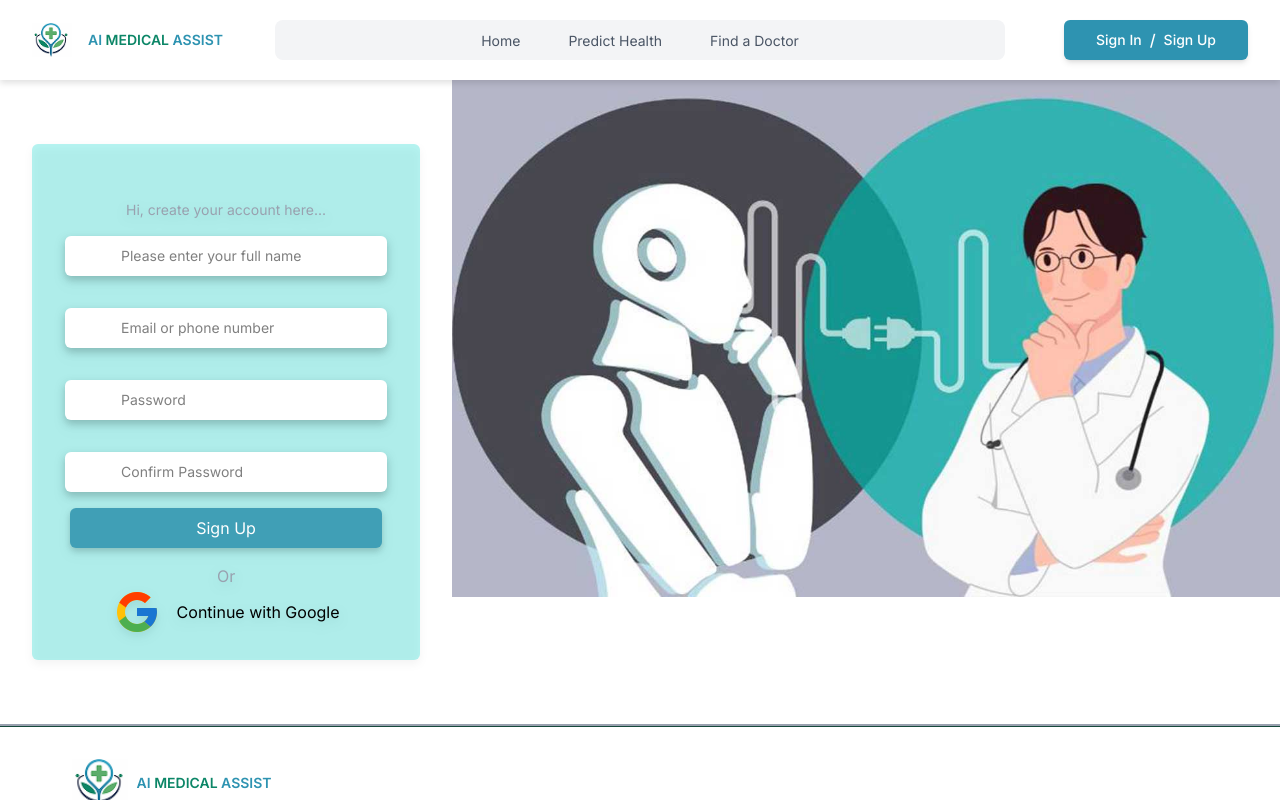
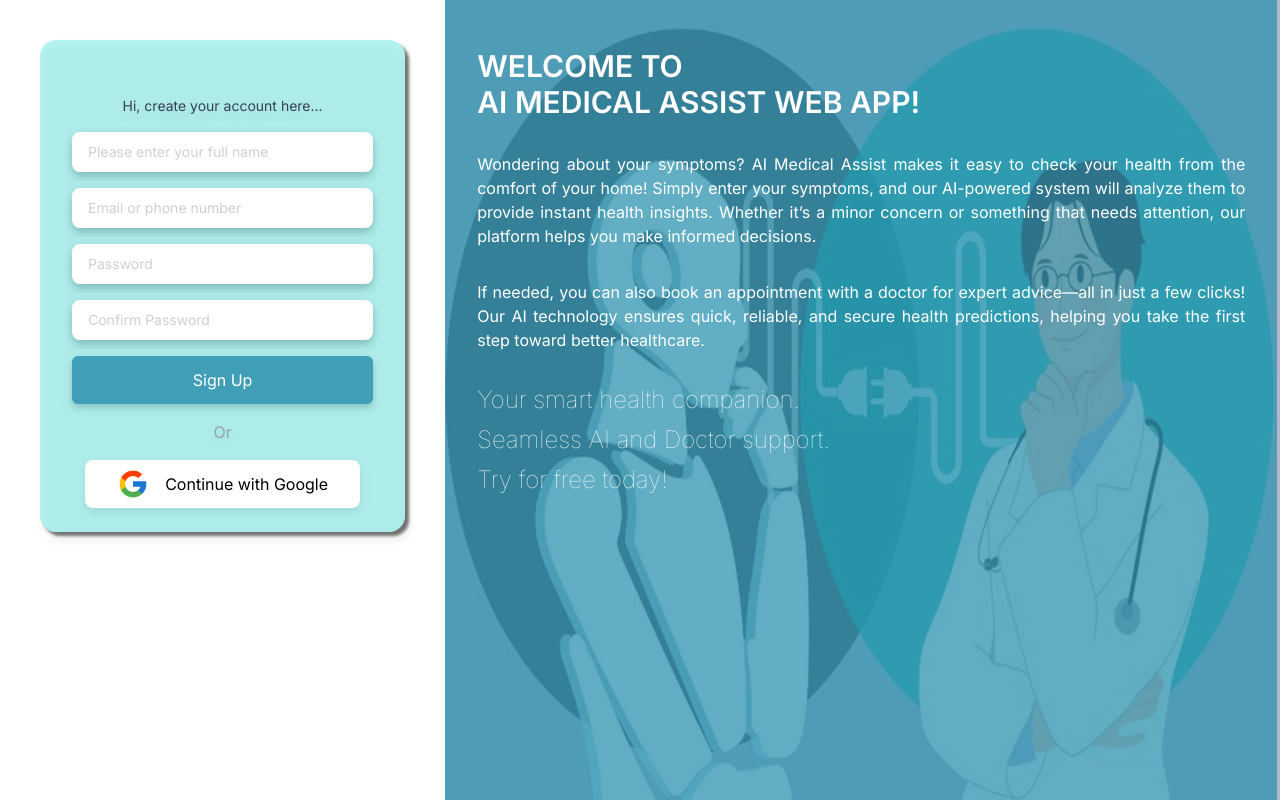
Before and after one commit to Gandhiprajwal/AI-Medical-Assist, a React (Vite) app in the folder frontend/: page /sign-up in a window 1280 px wide. Shown: the top 800 px of the page. Built offline with nearby package versions, Linux system fonts and the light colour scheme.

Commit message:
signup page frontend improved

```diff
--- a/frontend/src/App.jsx
+++ b/frontend/src/App.jsx
@@ -1,4 +1,4 @@
-import { BrowserRouter, Route, Routes } from "react-router-dom";
+import { BrowserRouter, Route, Routes, useLocation } from "react-router-dom";
 import "./App.css";
 import Home from "./pages/Home/Home";
 import { PredictHealth } from "./pages/PredictHealth/PredictHealth";
@@ -14,15 +14,28 @@ import ScrollToTop from "./components/ScrollToTop";
 
 function App() {
   return (
+    <BrowserRouter>
+      <MainApp />
+    </BrowserRouter>
+  );
+}
+
+function MainApp() {
+  const location = useLocation();
+
+  // List of routes where Navbar and Footer should not be displayed
+  const excludedRoutes = ["/sign-up"];
+
+  const isExcludedRoute = excludedRoutes.includes(location.pathname);
+
+  return (
     <>
-      <BrowserRouter>
-        <Navbar />
+      {!isExcludedRoute && <Navbar />}
       <ScrollToTop />
       <Routes>
         <Route path="/" element={<Home />} />
         <Route path="/predict-health" element={<PredictHealth />} />
         <Route path="/find-a-doctor" element={<Findadoctor />} />
-          <Route path="/feedback" element={<>Feedback</>} />
         <Route path="/sign-in" element={<>Sign In</>} />
         <Route path="/sign-up" element={<SignUp />} />
         <Route
@@ -42,8 +55,7 @@ function App() {
           element={<DengueFeverAnalyzer />}
         />
       </Routes>
-        <Footer />
-      </BrowserRouter>
+      {!isExcludedRoute && <Footer />}
     </>
   );
 }
--- a/frontend/src/pages/SignUp/SignUp.jsx
+++ b/frontend/src/pages/SignUp/SignUp.jsx
@@ -4,49 +4,61 @@ import { Link } from "react-router-dom";
 const SignUp = () => {
   return (
     <>
-      <div className="flex justify-center w-full">
+      <div className="flex w-full h-screen">
+        <div className="w-1/2 p-10 dark:bg-black ">
           <div
-          className="w-150   mx-8 my-16 rounded-md h-fit py-6 drop-shadow-lg"
-          style={{ backgroundColor: "rgba(14, 217, 208, 0.30)" }}
+            className="rounded-2xl h-fit py-6 drop-shadow-lg"
+            style={{ backgroundColor: "rgba(14, 217, 208, 0.30)", boxShadow: "4px 4px 3px rgba(10, 11, 11, 0.55)" }}
           >
-          <div className="flex flex-col justify-center items-center px-4 pt-8 pb-4 ">
-            <p className="text-gray-400 text-sm">
+            <div className="flex flex-col justify-center items-center pt-8 pb-4 px-8 gap-4">
+              <p className="text-gray-700 dark:text-white  text-sm">
                 Hi, create your account here...
               </p>
               <input
                 type="text"
                 placeholder="Please enter your full name"
-              className="my-4 px-14 py-2.5 rounded-md bg-white drop-shadow-lg text-sm"
+                className="w-full px-4 py-2.5 rounded-lg dark:text-white text-gray-400 bg-white dark:bg-black/40 drop-shadow-lg text-sm"
               />
               <input
                 type="text"
                 placeholder="Email or phone number"
-              className="my-4 px-14 py-2.5 rounded-md bg-white drop-shadow-lg text-sm"
+                className="w-full px-4 py-2.5 rounded-lg dark:text-white text-gray-400 bg-white dark:bg-black/40 drop-shadow-lg text-sm"
               />
               <input
                 type="text"
                 placeholder="Password"
-              className="my-4 px-14 py-2.5 rounded-md bg-white drop-shadow-lg text-sm"
+                className="w-full px-4 py-2.5 rounded-lg dark:text-white text-gray-400 bg-white dark:bg-black/40 drop-shadow-lg text-sm"
               />
               <input
                 type="text"
                 placeholder="Confirm Password"
-              className="my-4 px-14 py-2.5 rounded-md bg-white drop-shadow-lg text-sm"
+                className="w-full px-4 py-2.5 rounded-lg dark:text-white text-gray-400 bg-white dark:bg-black/40 drop-shadow-lg text-sm"
               />
-            <button className="cursor-pointer w-78 h-10 rounded-md bg-[#409FB6] text-white drop-shadow-md hover:scale-110">
+              <button className="cursor-pointer py-3 w-full rounded-md bg-[#409FB6] text-white drop-shadow-md hover:bg-[#338096]/70">
                 Sign Up
               </button>
             </div>
-          <p className="text-center text-gray-400">Or</p>
+            <p className="text-center text-gray-400 pb-4">Or</p>
             <div className="flex flex-col justify-center items-center">
-            <Link className="flex items-center gap-4 cursor-pointer" to={"/"}>
+              <Link className="flex items-center gap-4 cursor-pointer bg-white px-8 py-2 rounded-lg" to={"/"}>
                 {" "}
-              <img src="./google_icon.png" alt="w-8 h-8" /> Continue with Google
+                <img src="./google_icon.png" className="w-8 h-8" /> Continue with Google
               </Link>
             </div>
           </div>
+        </div>
         <div className="">
-          <img src="./login-signup_image.jpg" alt="h-full w-full" />
+          <img src="./login-signup_image.jpg" className="h-full w-full relative" />
+          <div className="p-8 py-12 text-white absolute top-0 w-[65%] h-full dark:bg-black/75 bg-[#2E93B1]/75">
+            <h2 className="text-3xl font-semibold">WELCOME TO</h2>
+            <h3 className="text-3xl font-semibold pb-8">AI MEDICAL ASSIST WEB APP!</h3>
+            <p className="text-justify pb-8">Wondering about your symptoms? AI Medical Assist makes it easy to check your health from the comfort of your home! Simply enter your symptoms, and our AI-powered system will analyze them to provide instant health insights. Whether it’s a minor concern or something that needs attention, our platform helps you make informed decisions.</p>
+            <p className="text-justify pb-8">If needed, you can also book an appointment with a doctor for expert advice—all in just a few clicks! Our AI technology ensures quick, reliable, and secure health predictions, helping you take the first step toward better healthcare.</p>
+            <p className="text-2xl font-thin pb-2">Your smart health companion.</p>
+            <p className="text-2xl font-thin pb-2">Seamless AI and Doctor support.</p>
+            <p className="text-2xl font-thin pb-2">Try for free today!</p>
+
+          </div>
         </div>
       </div>
       <div className="border-b-2 border-gray-400"></div>
```
Lines whose indentation alone changed are shown as unchanged.
